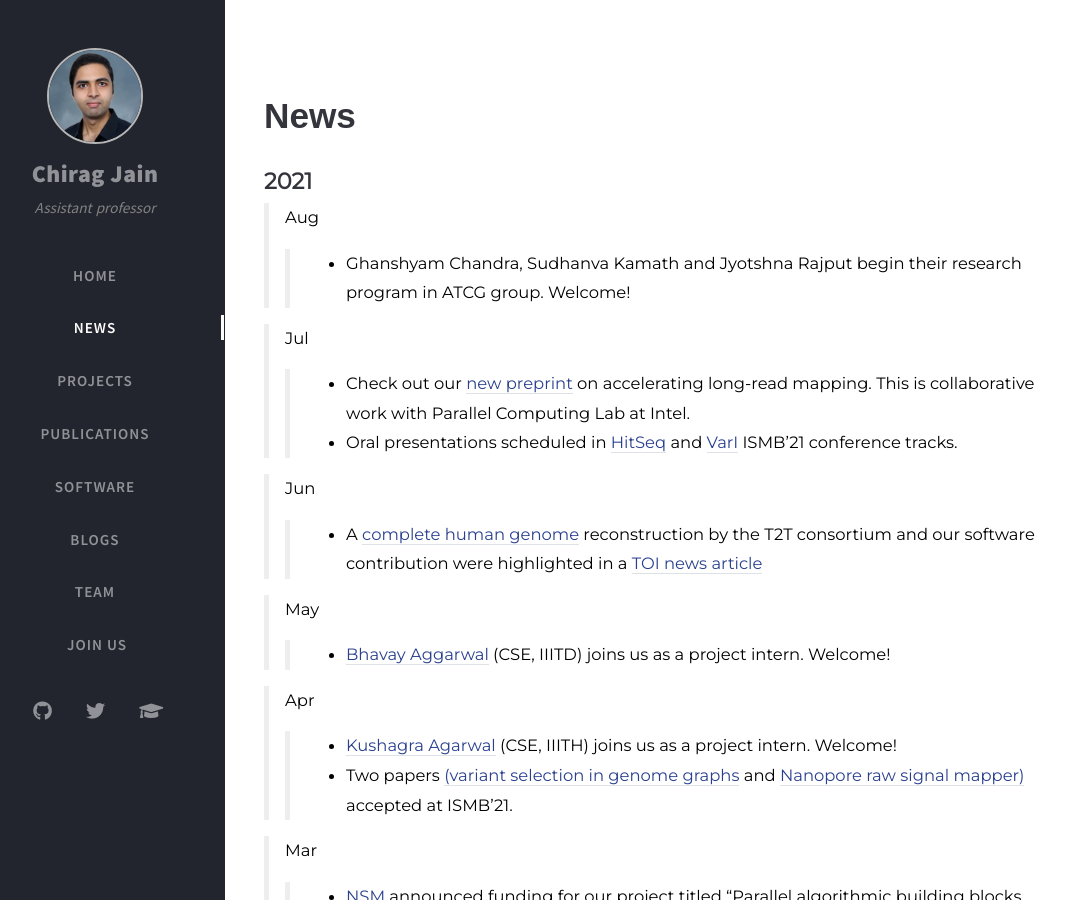
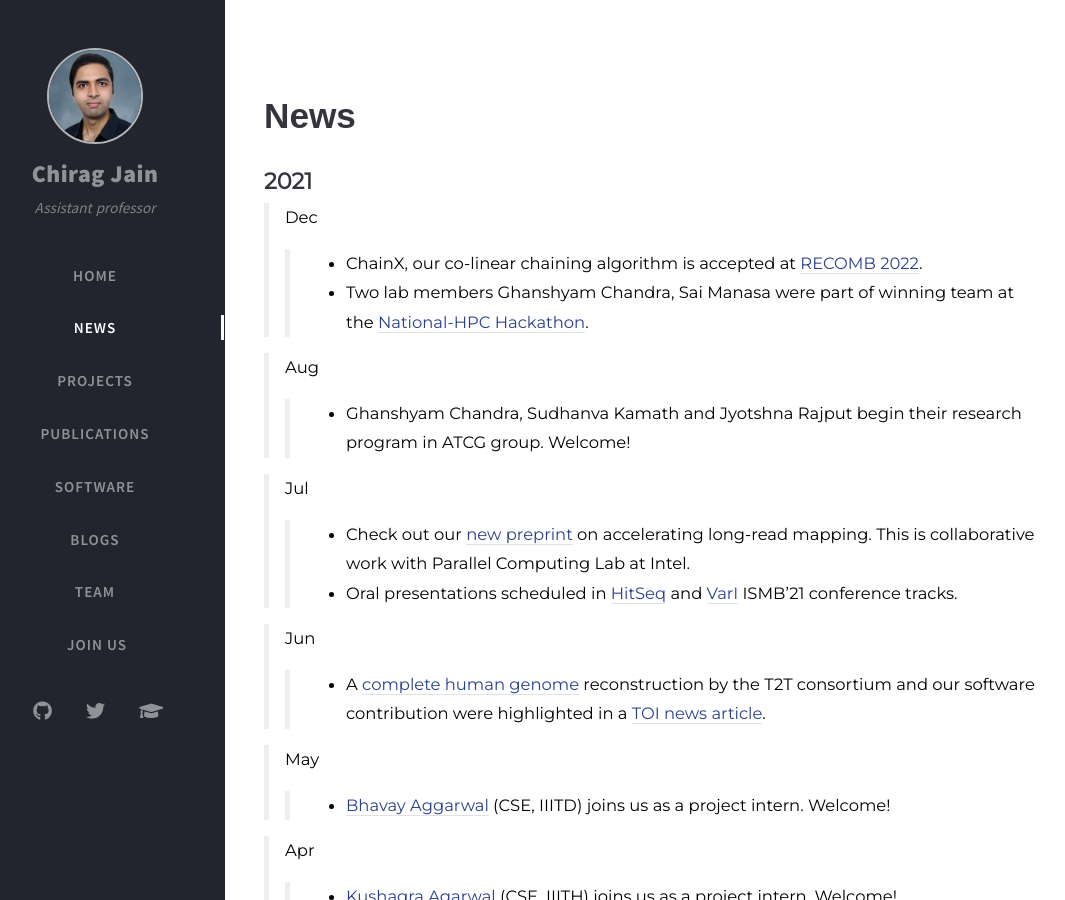
Before and after one commit to at-cg/at-cg.github.io, a Jekyll site: the page built from tabs/new.md, in a window 1280 px wide and 900 px high. Shown: the whole window, without its empty margins (35-1100 px from the left). Built offline with Jekyll 4.4.1, drawn with Linux system fonts in a browser that asks for light colours; nearby versions of some CDN libraries; comment, search, counter and statistics services are not loaded.

Commit message:
Update new.md

```diff
--- a/tabs/new.md
+++ b/tabs/new.md
@@ -21,6 +21,10 @@ type: news
 
 ## **2021**
 
+> Dec
+>> - ChainX, our co-linear chaining algorithm is accepted at [RECOMB 2022](https://recomb2022.net/accepted-papers/).
+>> - Two lab members Ghanshyam Chandra, Sai Manasa were part of winning team at the [National-HPC Hackathon](https://nationalhpc-hackathon.hackerearth.com).
+
 > Aug
 >> - Ghanshyam Chandra, Sudhanva Kamath and Jyotshna Rajput begin their research program in ATCG group. Welcome!
 
@@ -29,7 +33,7 @@ type: news
 >> - Oral presentations scheduled in [HitSeq](https://www.iscb.org/cms_addon/conferences/ismbeccb2021/tracks/hitseq) and [VarI](https://www.iscb.org/cms_addon/conferences/ismbeccb2021/tracks/vari) ISMB'21 conference tracks.
 
 > Jun
->> - A [complete human genome](https://doi.org/10.1101/2021.05.26.445798) reconstruction by the T2T consortium and our software contribution were highlighted in a [TOI news article](https://timesofindia.indiatimes.com/india/first-truly-complete-human-genome-sequenced-india-software-plays-key-role/articleshow/83364939.cms)
+>> - A [complete human genome](https://doi.org/10.1101/2021.05.26.445798) reconstruction by the T2T consortium and our software contribution were highlighted in a [TOI news article](https://timesofindia.indiatimes.com/india/first-truly-complete-human-genome-sequenced-india-software-plays-key-role/articleshow/83364939.cms).
 
 > May
 >> - [Bhavay Aggarwal](https://www.linkedin.com/in/bhavay-aggarwal/?originalSubdomain=in) (CSE, IIITD) joins us as a project intern. Welcome!
```
